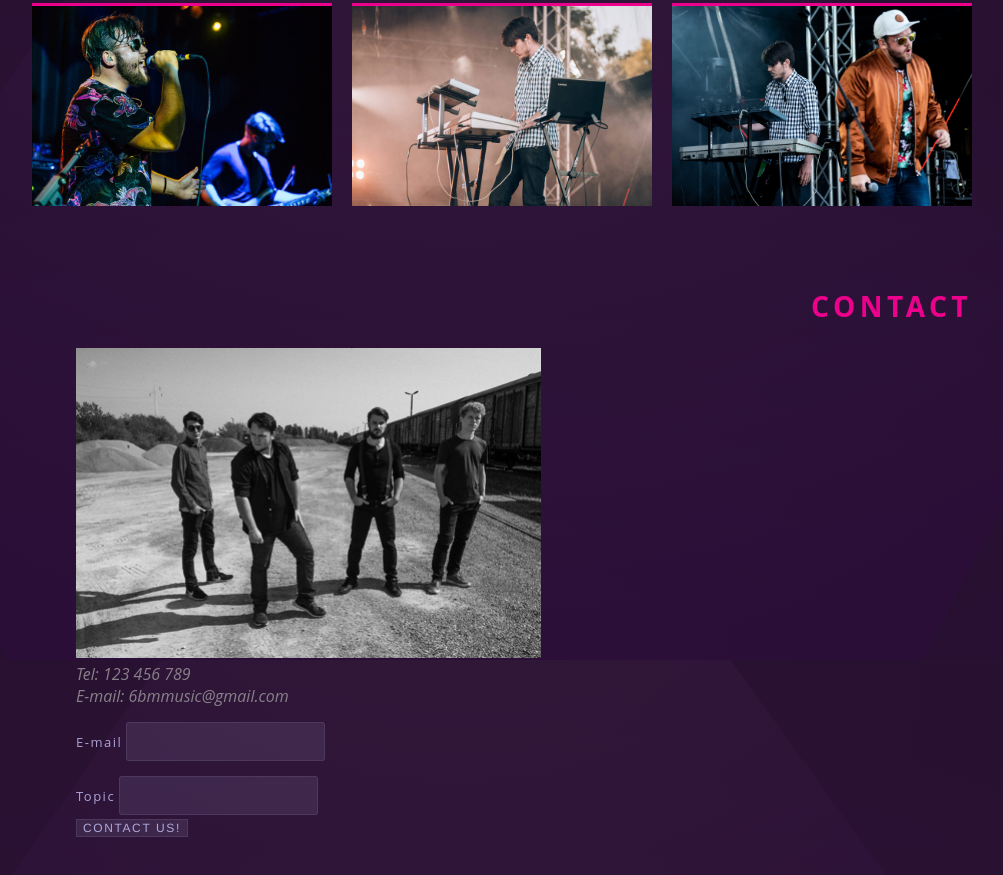
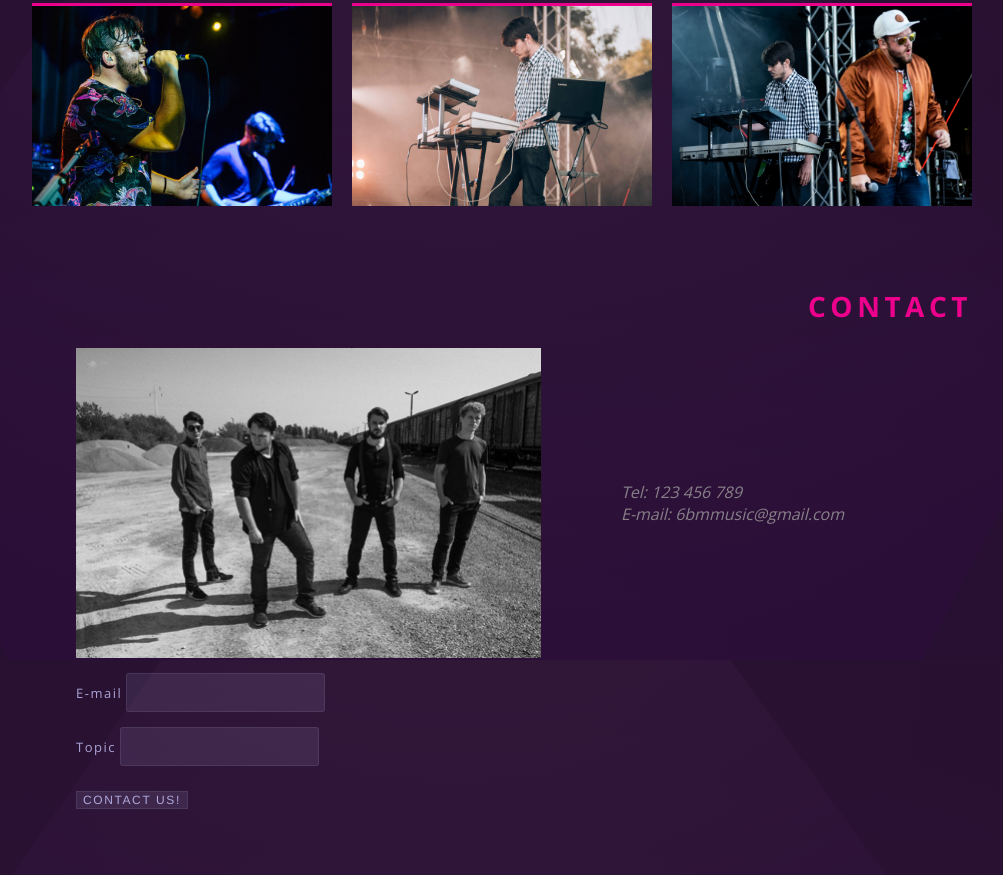
Before and after one commit to monysiak/daftacademy_frontend4begginers, a plain HTML site: page index.html in a window 1280 px wide. Shown: the part 4140-5015 px from the top of the page, without its empty margins (188-1191 px from the left). Drawn offline with nearby package versions, Linux system fonts and the light colour scheme.

Commit message:
Add files via upload

```diff
--- a/index.html
+++ b/index.html
@@ -2,6 +2,8 @@
 <html>
     <head>
         <title>6BM Band Official Website</title>
+        <meta charset="UTF-8">
+        <link href="https://fonts.googleapis.com/css?family=Open+Sans:400,600,700" rel="stylesheet">
         <link rel="stylesheet" href="./css/main.css">
     </head>
     <body>
@@ -64,8 +66,7 @@
                 <div class="about-section__desc">
                     <h3 class="about-section__desc-header">Straight from Lublin</h3>
                     <p class="about-section__desc-paragraph">
-                        6BM is a young band which has it's origins in the city of Lublin, playing music<br/>
-                        described as electrorock.<br/>
+                        6BM is a young band which has it's origins in the city of Lublin, playing music described as electrorock.<br/>
                         Band members aim to convey emotions, reflexion but also hope.<br/><br/>
                         They are inspired by various genres, like: alternative rock, nu-metal, synthwave or even drum'n'bass.<br/>
                         As for now they released their debut EP - TRINITY and they started working on their first full length album.
@@ -145,13 +146,17 @@
                     </li>
                 </ul>
             </section>
-            <section id="contact" class="content-section">
+            <section id="contact" class="content-section contact-section">
                 <h2 class="content-section__header">Contact</h2>
+                <div class="contact-section__container">
+                    <div class="contact-section__row">
                         <img class="contact__image" src="./img/band12.jpg" alt="Image of band members posing next to a train" />
-                <address>
+                        <address clas="content-section__address">
                             Tel: 123 456 789<br/>
                             E-mail: 6bmmusic@gmail.com
                         </address>
+                    </div>
+                    <div class="contact-section__row">
                         <form class="form">
                             <div class="form__field">
                                 <label class="form__label" for="email">E-mail</label>
@@ -162,9 +167,11 @@
                                 <input class="form__input" type="text" name="topic" id="topic" required />
                             </div>
                             <div class="form__field">
-                        <button class="button" type="submit">Contact us!</button>
+                                <button class="button contact__button" type="submit">Contact us!</button>
                             </div>
                         </form>
+                    </div>
+                </div>
             </section>
         </main>
         <footer class="page-footer">
```
Lines whose indentation alone changed are shown as unchanged.
